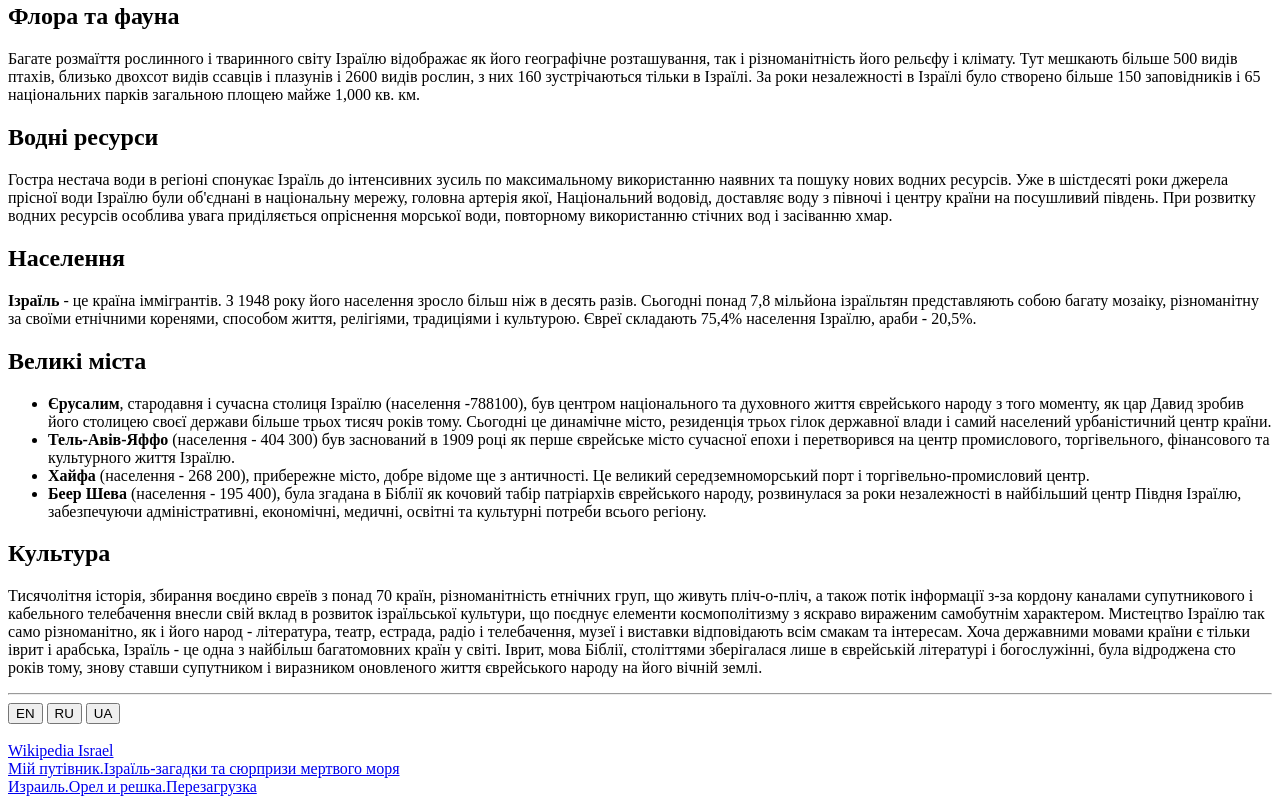
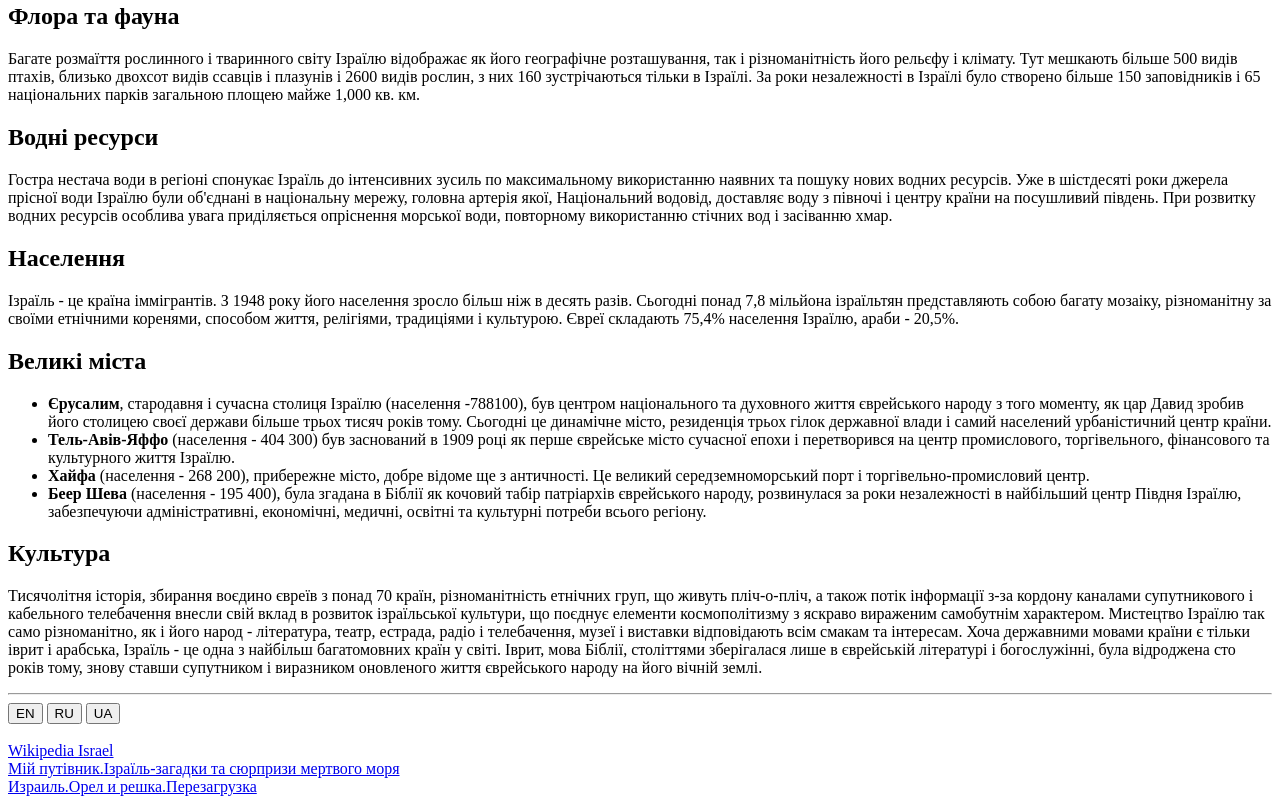
Before and after one commit to Yuliia-oss/front_end, a plain HTML site: page lesson_1/hometask_1.html in a window 1280 px wide. Shown: the part 897-1701 px from the top of the page. Drawn offline with Linux system fonts and the light colour scheme.

Commit message:
hometask_1. Israel is not bold

```diff
--- a/lesson_1/hometask_1.html
+++ b/lesson_1/hometask_1.html
@@ -23,7 +23,7 @@
     <h2>Водні ресурси</h2>
          <p>Гостра нестача води в регіоні спонукає Ізраїль до інтенсивних зусиль по максимальному використанню наявних та пошуку нових водних ресурсів. Уже в шістдесяті роки джерела прісної води Ізраїлю були об'єднані в національну мережу, головна артерія якої, Національний водовід, доставляє воду з півночі і центру країни на посушливий південь. При розвитку водних ресурсів особлива увага приділяється опріснення морської води, повторному використанню стічних вод і засіванню хмар.</p>
     <h2>Населення</h2>
-        <p><b>Ізраїль</b> - це країна іммігрантів. З 1948 року його населення зросло більш ніж в десять разів. Сьогодні понад 7,8 мільйона ізраїльтян представляють собою багату мозаіку, різноманітну за своїми етнічними коренями, способом життя, релігіями, традиціями і культурою. Євреї складають 75,4% населення Ізраїлю, араби - 20,5%.</p>
+        <p>Ізраїль - це країна іммігрантів. З 1948 року його населення зросло більш ніж в десять разів. Сьогодні понад 7,8 мільйона ізраїльтян представляють собою багату мозаіку, різноманітну за своїми етнічними коренями, способом життя, релігіями, традиціями і культурою. Євреї складають 75,4% населення Ізраїлю, араби - 20,5%.</p>
     <h2>Великі міста</h2>
     <ul>
         <li><strong>Єрусалим</strong>, стародавня і сучасна столиця Ізраїлю (населення -788100), був центром національного та духовного життя єврейського народу з того моменту, як цар Давид зробив його столицею своєї держави більше трьох тисяч років тому. Сьогодні це динамічне місто, резиденція трьох гілок державної влади і самий населений урбаністичний центр країни.</li>
```
